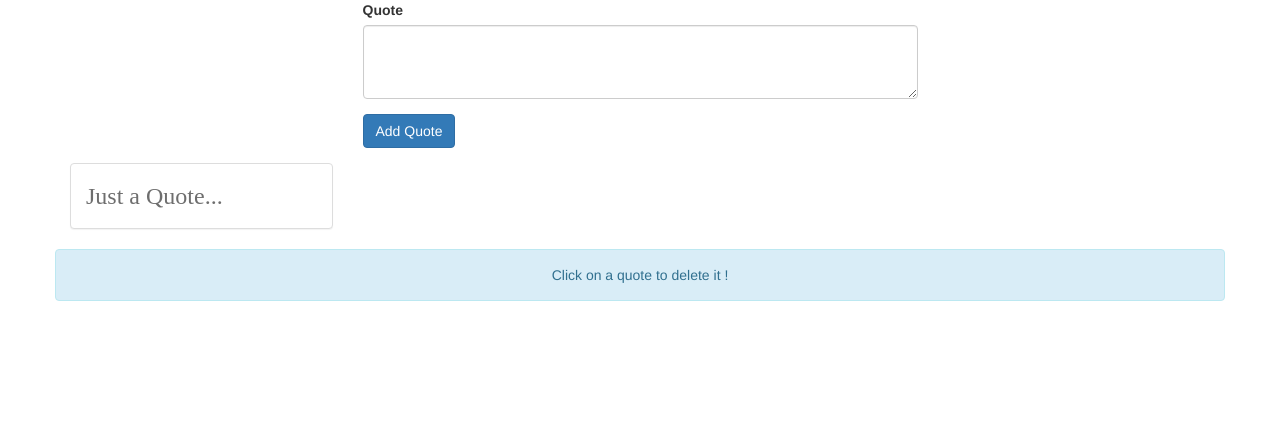
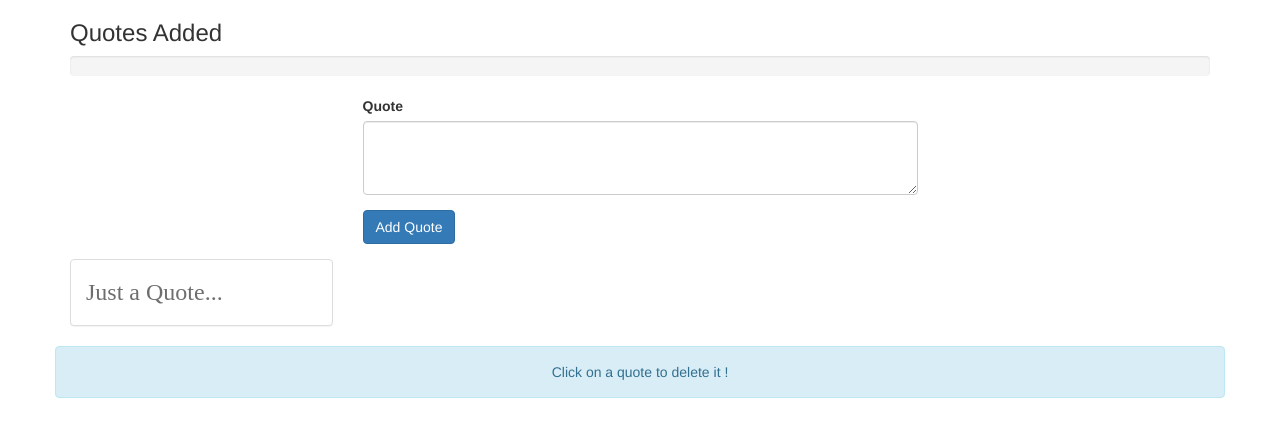
Before and after one commit to smarigowda/vuejs-cli-udemy, a Vue app: page / in a window 1280 px wide. Shown: the top 436 px of the page. Built offline with nearby package versions, Linux system fonts and the light colour scheme; a web font is replaced by a local one.

Commit message:
progress bar html code

```diff
--- a/src/App.vue
+++ b/src/App.vue
@@ -1,5 +1,6 @@
 <template>
     <div class="container">
+        <app-header></app-header>
         <app-new-quote @quoteAdded="newQuote"></app-new-quote>
         <app-quote-grid :quotes="quotes" @quoteDeleted="deleteQuote"></app-quote-grid>
         <div class="row">
@@ -13,6 +14,7 @@
 <script>
     import QuoteGrid from './components/QuoteGrid.vue';
     import NewQuote from './components/NewQuote.vue';
+    import Header from './components/Header.vue';
 
     export default {
         data: function() {
@@ -26,6 +28,7 @@
         components: {
             appQuoteGrid: QuoteGrid,
             appNewQuote: NewQuote,
+            appHeader: Header,
         },
         methods: {
             newQuote(quote) {
--- /dev/null
+++ b/src/components/Header.vue
@@ -0,0 +1,10 @@
+<template>
+  <div>
+    <h3>Quotes Added</h3>
+    <div class="progress">
+      <div class="progress-bar" role="progressbar" aria-valuenow="70" aria-valuemin="0" aria-valuemax="100">
+
+      </div>
+    </div>
+  </div>
+</template>
```
